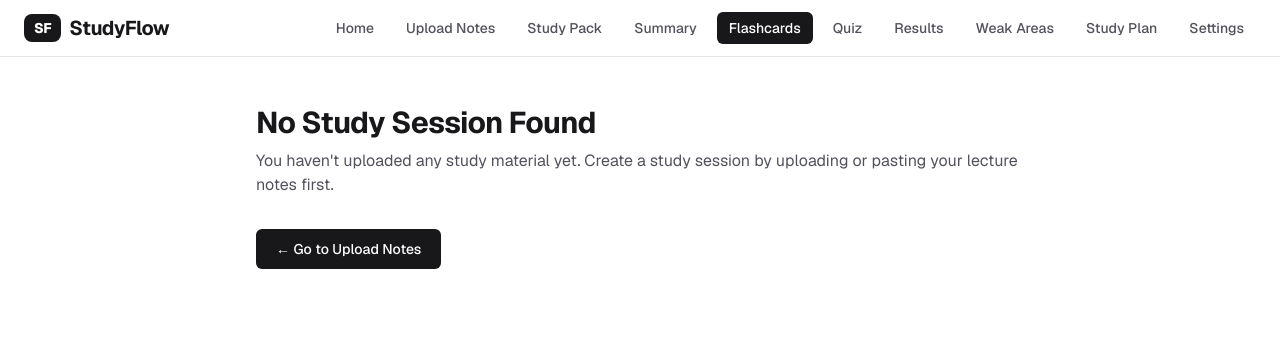
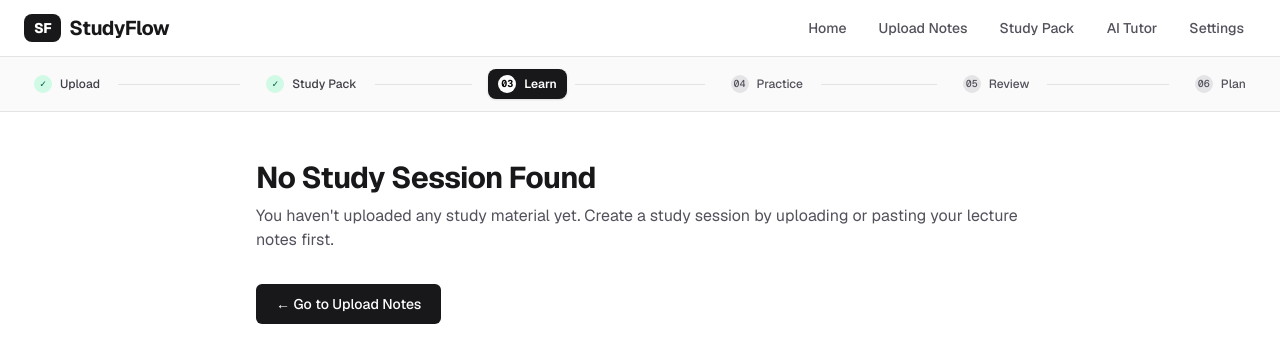
Before and after one commit to cmdjoel/frontend-ai-capstone, a Next.js app in the folder studyflow/: page /flashcards in a window 1280 px wide. Shown: the top 362 px of the page. Built offline with nearby package versions, Linux system fonts and the light colour scheme.

Commit message:
feat: add guided study workflow progress indicator

```diff
--- a/studyflow/app/layout.tsx
+++ b/studyflow/app/layout.tsx
@@ -1,6 +1,7 @@
 import type { Metadata } from "next";
 import { Geist, Geist_Mono } from "next/font/google";
 import { Navbar } from "@/components/Navbar";
+import { StudyWorkflowProgress } from "@/components/workflow/StudyWorkflowProgress";
 import { StudySessionProvider } from "@/context/StudySessionContext";
 import "./globals.css";
 
@@ -32,6 +33,7 @@ export default function RootLayout({
       <body className="min-h-full flex flex-col bg-background text-foreground font-sans antialiased">
         <StudySessionProvider>
           <Navbar />
+          <StudyWorkflowProgress />
           <main className="flex flex-1 flex-col">{children}</main>
         </StudySessionProvider>
       </body>
--- a/studyflow/components/Navbar.tsx
+++ b/studyflow/components/Navbar.tsx
@@ -7,12 +7,7 @@ const navItems = [
   { label: "Home", href: "/" },
   { label: "Upload Notes", href: "/upload" },
   { label: "Study Pack", href: "/study-pack" },
-  { label: "Summary", href: "/summary" },
-  { label: "Flashcards", href: "/flashcards" },
-  { label: "Quiz", href: "/quiz" },
-  { label: "Results", href: "/quiz/results" },
-  { label: "Weak Areas", href: "/weak-areas" },
-  { label: "Study Plan", href: "/study-plan" },
+  { label: "AI Tutor", href: "/chat" },
   { label: "Settings", href: "/settings" },
 ];
 
--- /dev/null
+++ b/studyflow/components/workflow/StudyWorkflowProgress.tsx
@@ -0,0 +1,158 @@
+"use client";
+
+import Link from "next/link";
+import { usePathname } from "next/navigation";
+import { useStudySession } from "@/context/StudySessionContext";
+
+export interface WorkflowStep {
+  id: string;
+  stepNumber: string;
+  label: string;
+  href: string;
+  routes: string[];
+}
+
+export const WORKFLOW_STEPS: readonly WorkflowStep[] = [
+  {
+    id: "upload",
+    stepNumber: "01",
+    label: "Upload",
+    href: "/upload",
+    routes: ["/upload"],
+  },
+  {
+    id: "study-pack",
+    stepNumber: "02",
+    label: "Study Pack",
+    href: "/study-pack",
+    routes: ["/study-pack", "/summary"],
+  },
+  {
+    id: "learn",
+    stepNumber: "03",
+    label: "Learn",
+    href: "/flashcards",
+    routes: ["/flashcards", "/chat"],
+  },
+  {
+    id: "practice",
+    stepNumber: "04",
+    label: "Practice",
+    href: "/quiz",
+    routes: ["/quiz", "/quiz/results"],
+  },
+  {
+    id: "review",
+    stepNumber: "05",
+    label: "Review",
+    href: "/weak-areas",
+    routes: ["/weak-areas"],
+  },
+  {
+    id: "plan",
+    stepNumber: "06",
+    label: "Plan",
+    href: "/study-plan",
+    routes: ["/study-plan"],
+  },
+] as const;
+
+export function StudyWorkflowProgress() {
+  const pathname = usePathname();
+  const { session } = useStudySession();
+
+  // Determine active step index based on current route mapping
+  const activeStepIndex = WORKFLOW_STEPS.findIndex((step) =>
+    step.routes.includes(pathname)
+  );
+
+  // If on non-workflow route (like home, settings, health), do not render workflow bar
+  if (activeStepIndex === -1) {
+    return null;
+  }
+
+  // Check stage completion status using study session state & linear sequence
+  const isStepCompleted = (stepIndex: number): boolean => {
+    if (!session) {
+      return stepIndex < activeStepIndex;
+    }
+
+    switch (stepIndex) {
+      case 0: // Upload
+        return Boolean(session);
+      case 1: // Study Pack
+        return Boolean(session.topics || session.summary);
+      case 2: // Learn
+        return Boolean(session.flashcards) || stepIndex < activeStepIndex;
+      case 3: // Practice
+        return Boolean(session.quizAnswers && session.quizAnswers.length > 0);
+      case 4: // Review
+        return Boolean(session.weakAreas && session.weakAreas.length > 0) || stepIndex < activeStepIndex;
+      case 5: // Plan
+        return Boolean(session.studyPlan && session.studyPlan.length > 0);
+      default:
+        return stepIndex < activeStepIndex;
+    }
+  };
+
+  return (
+    <nav
+      aria-label="Study Workflow Progress"
+      className="border-b border-zinc-200 bg-zinc-50/90 dark:border-zinc-850 dark:bg-zinc-900/50 backdrop-blur-sm"
+    >
+      <div className="mx-auto max-w-7xl px-3 py-2.5 sm:px-6">
+        <ol className="flex items-center justify-between gap-1 sm:gap-2 overflow-x-auto no-scrollbar py-0.5">
+          {WORKFLOW_STEPS.map((step, index) => {
+            const isActive = index === activeStepIndex;
+            const completed = isStepCompleted(index);
+            const isLast = index === WORKFLOW_STEPS.length - 1;
+
+            return (
+              <li
+                key={step.id}
+                className="flex items-center flex-1 min-w-0 last:flex-initial"
+              >
+                <Link
+                  href={step.href}
+                  className={`group flex items-center gap-1.5 sm:gap-2 rounded-lg px-2 py-1 sm:px-2.5 sm:py-1.5 text-xs font-medium transition shrink-0 ${
+                    isActive
+                      ? "bg-zinc-900 text-white shadow-sm dark:bg-zinc-100 dark:text-zinc-900 font-semibold"
+                      : completed
+                      ? "text-zinc-700 hover:bg-zinc-200/70 hover:text-zinc-900 dark:text-zinc-300 dark:hover:bg-zinc-800 dark:hover:text-zinc-100"
+                      : "text-zinc-600 hover:bg-zinc-200/50 hover:text-zinc-700 dark:text-zinc-400 dark:hover:bg-zinc-800/50 dark:hover:text-zinc-300"
+                  }`}
+                  aria-current={isActive ? "step" : undefined}
+                >
+                  <span
+                    className={`flex h-4 w-4 sm:h-4.5 sm:w-4.5 items-center justify-center rounded-full text-[10px] font-mono transition ${
+                      isActive
+                        ? "bg-white text-zinc-950 font-bold dark:bg-zinc-900 dark:text-zinc-100"
+                        : completed
+                        ? "bg-emerald-100 text-emerald-800 dark:bg-emerald-950 dark:text-emerald-300 font-bold"
+                        : "bg-zinc-200 text-zinc-600 dark:bg-zinc-800 dark:text-zinc-400"
+                    }`}
+                  >
+                    {completed && !isActive ? "✓" : step.stepNumber}
+                  </span>
+                  <span className="truncate">{step.label}</span>
+                </Link>
+
+                {!isLast && (
+                  <div
+                    aria-hidden="true"
+                    className="flex-1 flex items-center justify-center px-1 sm:px-2 text-zinc-300 dark:text-zinc-700 select-none min-w-3"
+                  >
+                    <span className="h-px w-full bg-zinc-200 dark:bg-zinc-800 hidden md:block" />
+                    <span className="text-[10px] text-zinc-400 dark:text-zinc-600 md:hidden">
+                      →
+                    </span>
+                  </div>
+                )}
+              </li>
+            );
+          })}
+        </ol>
+      </div>
+    </nav>
+  );
+}
```
Also changed, not shown: 1 other file (tests, documents, lock files or other folders).
